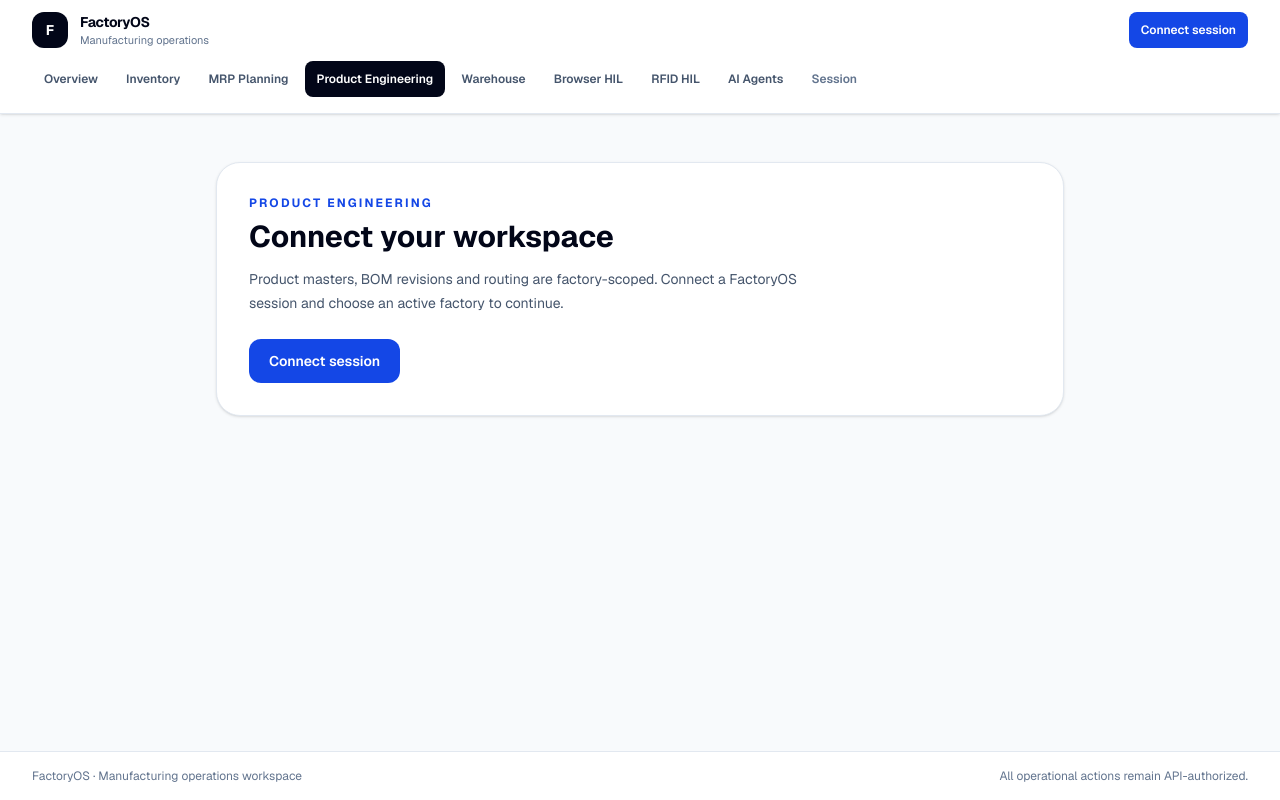
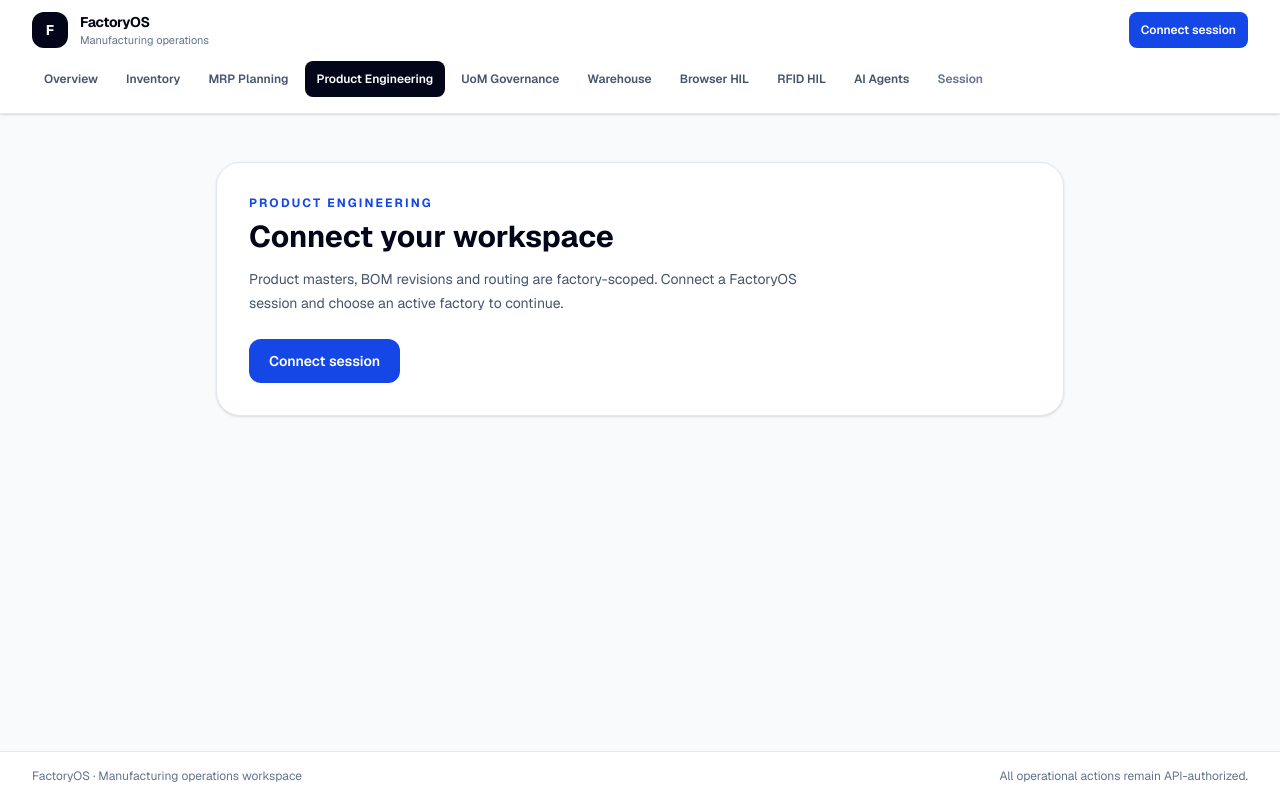
Before and after one commit to RakibulhasanUtsho07/factoryos, a Next.js app in the folder apps/web/: page /products in a window 1280 px wide. Built offline with nearby package versions, Linux system fonts and the light colour scheme.

Commit message:
feat(web): add UoM governance navigation

```diff
--- a/apps/web/src/components/workspace-navigation.tsx
+++ b/apps/web/src/components/workspace-navigation.tsx
@@ -10,6 +10,7 @@ const navigation = [
   { href: "/inventory", label: "Inventory" },
   { href: "/mrp", label: "MRP Planning" },
   { href: "/products", label: "Product Engineering" },
+  { href: "/uom", label: "UoM Governance" },
   { href: "/wms", label: "Warehouse" },
   { href: "/wms/browser-acceptance", label: "Browser HIL" },
   { href: "/wms/rfid", label: "RFID HIL" },
```
